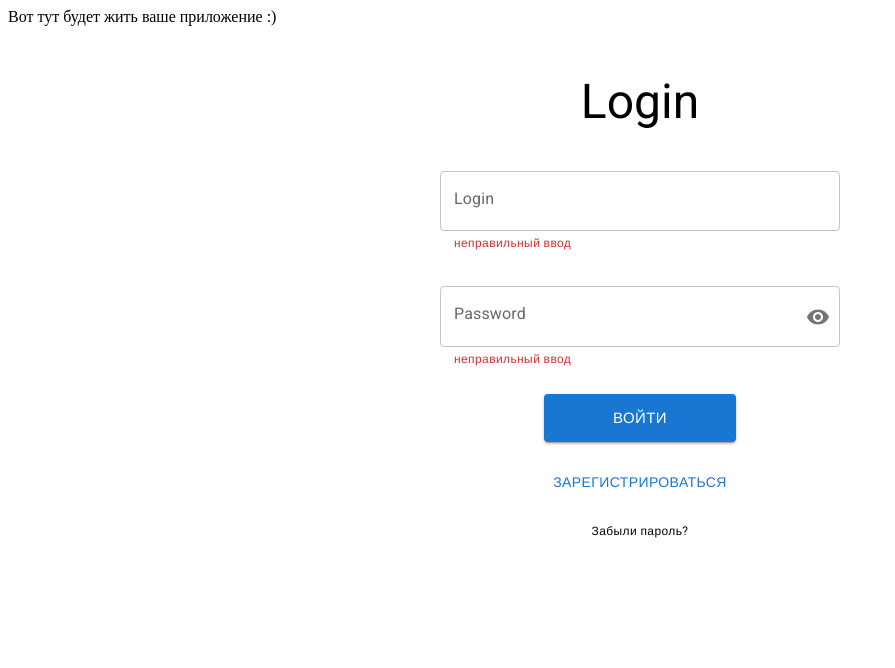
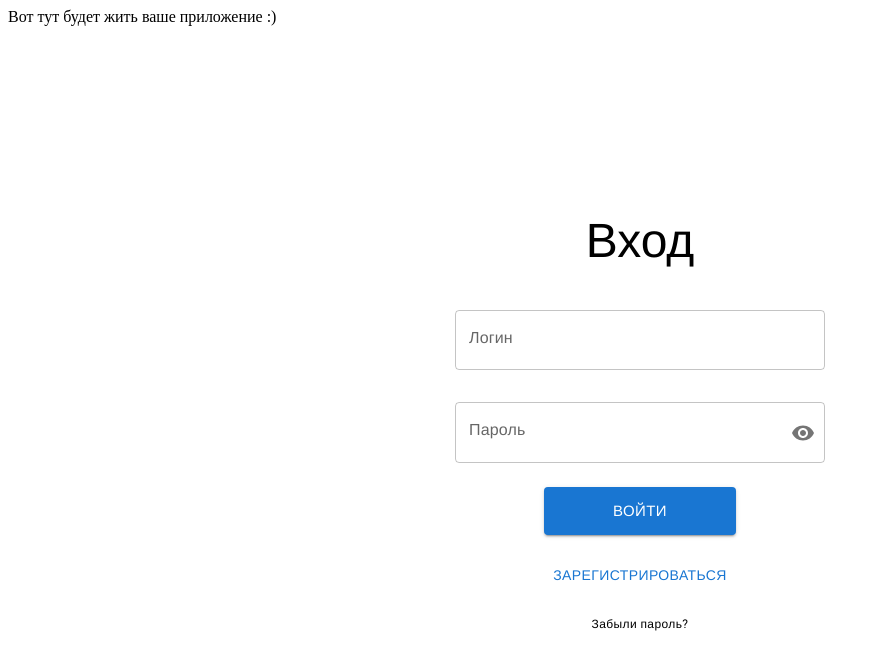
Before and after one commit to harlequin-plus/dreamteam_mf05, a React (Vite) app in the folder packages/client/: page / in a window 1280 px wide. Shown: the top 668 px of the page, without its empty margins (0-895 px from the left). Built offline with nearby package versions, Linux system fonts and the light colour scheme; a web font is replaced by a local one.

Commit message:
corrected linter comments

```diff
--- a/packages/client/src/App.tsx
+++ b/packages/client/src/App.tsx
@@ -1,6 +1,6 @@
 import { useEffect } from 'react'
 import './App.css'
-import LoginForm from './components/login-form/login-form'
+import LoginPage from './pages/Login-page'
 
 function App() {
   useEffect(() => {
@@ -16,7 +16,7 @@ function App() {
   return (
     <div className="App">
       Вот тут будет жить ваше приложение :)
-      <LoginForm />
+      <LoginPage />
     </div>
   )
 }
--- /dev/null
+++ b/packages/client/src/components/custom-formcontrol/customFormControl.tsx
@@ -0,0 +1,95 @@
+import { useState, SyntheticEvent } from 'react'
+import FormControl from '@mui/material/FormControl'
+import OutlinedInput from '@mui/material/OutlinedInput'
+import InputLabel from '@mui/material/InputLabel'
+import InputAdornment from '@mui/material/InputAdornment'
+import IconButton from '@mui/material/IconButton'
+import Visibility from '@mui/icons-material/Visibility'
+import VisibilityOff from '@mui/icons-material/VisibilityOff'
+import FormHelperText from '@mui/material/FormHelperText'
+import { validate } from '../../utils/validate'
+
+type OwnProps = {
+  id: string
+  isPassword: boolean
+  type: 'email' | 'tel' | 'text' | 'password'
+  name: 'first_name' | 'second_name' | 'login' | 'email' | 'password' | 'phone'
+  label: string
+  autoComplete:
+    | 'email'
+    | 'tel'
+    | 'password'
+    | 'login'
+    | 'first_name'
+    | 'second_name'
+  value: string
+  onChangeValue: (value: SyntheticEvent) => void
+  isErrorValue: boolean
+  onSetError: (isErrorValue: boolean) => void
+}
+
+export function CustomFormControl({
+  id,
+  isPassword,
+  type,
+  name,
+  label,
+  autoComplete,
+  value,
+  onChangeValue,
+  isErrorValue,
+  onSetError,
+}: OwnProps) {
+  const [showPassword, setShowPassword] = useState(false)
+  //   const [error, setError] = useState(false)
+  const [errorText, setErrorText] = useState('')
+
+  const onBlurHandle = (e: SyntheticEvent) => {
+    const target = e.target as HTMLInputElement
+    const { isNorm, errorText } = validate(name, target.value || '')
+
+    if (!isNorm) {
+      onSetError(true)
+      setErrorText(errorText)
+    }
+  }
+  const onFocusHandler = () => {
+    onSetError(false)
+    setErrorText('')
+  }
+
+  return (
+    <FormControl
+      sx={{ m: 1, minWidth: '18rem', width: '100%' }}
+      variant="outlined"
+      error={isErrorValue}>
+      <InputLabel htmlFor={id}>{label}</InputLabel>
+      <OutlinedInput
+        sx={{ fontSize: '1.2rem' }}
+        id={id}
+        type={isPassword ? (showPassword ? 'text' : 'password') : type}
+        name={name}
+        onBlur={e => onBlurHandle(e)}
+        onFocus={onFocusHandler}
+        onChange={onChangeValue}
+        value={value}
+        endAdornment={
+          isPassword && (
+            <InputAdornment position="end">
+              <IconButton
+                aria-label="toggle password visibility"
+                onClick={() => setShowPassword(showPassword => !showPassword)}
+                //   onMouseDown={handleMouseDownPassword}
+                edge="end">
+                {showPassword ? <VisibilityOff /> : <Visibility />}
+              </IconButton>
+            </InputAdornment>
+          )
+        }
+        label={label}
+        autoComplete={autoComplete}
+      />
+      {isErrorValue && <FormHelperText error>{errorText}</FormHelperText>}
+    </FormControl>
+  )
+}
--- /dev/null
+++ b/packages/client/src/components/form-wrapper/form-wrapper.tsx
@@ -0,0 +1,18 @@
+import Box from '@mui/material/Box'
+import { ReactNode } from 'react'
+
+type Props = {
+  children: ReactNode
+}
+export function FormWrapper({ children }: Props) {
+  return (
+    <Box
+      width="100wh"
+      height="100vh"
+      display="flex"
+      justifyContent="center"
+      alignItems="center">
+      {children}
+    </Box>
+  )
+}
--- a/packages/client/src/components/login-form/login-form.tsx
+++ b/packages/client/src/components/login-form/login-form.tsx
@@ -1,70 +1,72 @@
-import React, { useState } from 'react'
+import { useState, SyntheticEvent } from 'react'
+import { CustomFormControl } from '../custom-formcontrol/customFormControl'
 import Box from '@mui/material/Box'
-// import TextField from '@mui/material/TextField'
-import FormControl from '@mui/material/FormControl'
-import OutlinedInput from '@mui/material/OutlinedInput'
-import InputLabel from '@mui/material/InputLabel'
-import InputAdornment from '@mui/material/InputAdornment'
-import IconButton from '@mui/material/IconButton'
-import Visibility from '@mui/icons-material/Visibility'
-import VisibilityOff from '@mui/icons-material/VisibilityOff'
 import Typography from '@mui/material/Typography'
 import Button from '@mui/material/Button'
-import FormHelperText from '@mui/material/FormHelperText'
 
 export default function LoginForm() {
-  const [showPassword, setShowPassword] = useState(false)
+  const [loginValue, setLoginValue] = useState('')
+  const [loginError, setLoginError] = useState(false)
+  const [passwordValue, setPasswordValue] = useState('')
+  const [passwordError, setPasswordError] = useState(false)
+
+  const onChangeLoginValue = (e: SyntheticEvent) => {
+    const target = e.target as HTMLInputElement
+    setLoginValue(target.value)
+  }
+  const onChangePassValue = (e: SyntheticEvent) => {
+    const target = e.target as HTMLInputElement
+    setPasswordValue(target.value)
+  }
+  const onSubmitHandler = (e: SyntheticEvent) => {
+    e.preventDefault()
+    if (loginError || passwordError) return
+    console.log('логин:', loginValue, 'пароль:', passwordValue)
+    setLoginValue('')
+    setPasswordValue('')
+    setLoginError(false)
+    setPasswordError(false)
+  }
+
   return (
     <Box
       component="form"
       //   height={200}
-      //   width={200}
+      width={370}
       my={4}
       display="flex"
       flexDirection="column"
       alignItems="center"
       gap={2}
       p={2}
-      onSubmit={e => {
-        e.preventDefault()
-        console.log('submit')
-      }}>
+      onSubmit={onSubmitHandler}>
       <Typography variant="h3" gutterBottom>
-        Login
+        Вход
       </Typography>
-      <FormControl sx={{ m: 1, width: '25rem' }} variant="outlined">
-        <InputLabel htmlFor="login-in-loginform">Login</InputLabel>
-        <OutlinedInput
-          sx={{ fontSize: '1.2rem' }}
-          id="login-in-loginform"
-          type="text"
-          label="Login"
-          autoComplete="login"
-        />
-        <FormHelperText error>неправильный ввод</FormHelperText>
-      </FormControl>
-      <FormControl sx={{ m: 1, width: '25rem' }} variant="outlined">
-        <InputLabel htmlFor="outlined-adornment-password">Password</InputLabel>
-        <OutlinedInput
-          sx={{ fontSize: '1.2rem' }}
-          id="outlined-adornment-password"
-          type={showPassword ? 'text' : 'password'}
-          endAdornment={
-            <InputAdornment position="end">
-              <IconButton
-                aria-label="toggle password visibility"
-                onClick={() => setShowPassword(showPassword => !showPassword)}
-                //   onMouseDown={handleMouseDownPassword}
-                edge="end">
-                {showPassword ? <VisibilityOff /> : <Visibility />}
-              </IconButton>
-            </InputAdornment>
-          }
-          label="Password"
-          autoComplete="password"
-        />
-        <FormHelperText error>неправильный ввод</FormHelperText>
-      </FormControl>
+      <CustomFormControl
+        isPassword={false}
+        type="text"
+        name="login"
+        id="login-in-loginform"
+        label="Логин"
+        autoComplete="login"
+        value={loginValue}
+        onChangeValue={onChangeLoginValue}
+        isErrorValue={loginError}
+        onSetError={setLoginError}
+      />
+      <CustomFormControl
+        isPassword={true}
+        type="password"
+        name="password"
+        id="password-in-loginform"
+        label="Пароль"
+        autoComplete="password"
+        value={passwordValue}
+        onChangeValue={onChangePassValue}
+        isErrorValue={passwordError}
+        onSetError={setPasswordError}
+      />
       <Button
         type="submit"
         variant="contained"
--- /dev/null
+++ b/packages/client/src/pages/Login-page.tsx
@@ -0,0 +1,10 @@
+import { FormWrapper } from '../components/form-wrapper/form-wrapper'
+import LoginForm from '../components/login-form/login-form'
+
+export default function LoginPage() {
+  return (
+    <FormWrapper>
+      <LoginForm />
+    </FormWrapper>
+  )
+}
--- /dev/null
+++ b/packages/client/src/utils/validate.tsx
@@ -0,0 +1,58 @@
+export function validate(
+  name: string,
+  value: string
+): { isNorm: boolean; errorText: string } {
+  if (value.trim() === '') {
+    return {
+      isNorm: false,
+      errorText: 'Поле не должно быть пустым',
+    }
+  }
+  if (name === 'first_name' || name === 'second_name') {
+    const regexp = /^[A-ZА-ЯЁ]+([A-Za-zА-яЁа-яё-]+)*$/u
+    const isNorm = regexp.test(value)
+    return {
+      isNorm,
+      errorText: 'Имя и фамилия должны начинаться с заглавной буквы',
+    }
+  }
+  if (name === 'login') {
+    const regexp = /(?=^.{3,20}$)(\w*[a-zA-Z-_]\w*)/
+    const isNorm = regexp.test(value)
+    return {
+      isNorm,
+      errorText: 'Логин должен содержать от 3 до 20 латинских символов',
+    }
+  }
+  if (name === 'email') {
+    const regexp = /^([a-z0-9_.-]+)@([a-z0-9_.-]+)\.([a-z.]{2,6})$/u // /^([a-z0-9_\.-]+)@([a-z0-9_\.-]+)\.([a-z\.]{2,6})$/u проверить \.  no-useless-escape
+    const isNorm = regexp.test(value)
+    return { isNorm, errorText: 'Проверьте правильность email' }
+  }
+  if (name === 'password' || name === 'newPassword') {
+    const regexp = /(?=^.{8,40}$)(?=.*\d)(?=.*[A-ZА-ЯЁ])/
+    const isNorm = regexp.test(value)
+    return {
+      isNorm,
+      errorText:
+        'Пароль должен быть более 8 символов и содержать цифры и заглавные буквы',
+    }
+  }
+
+  if (name === 'phone') {
+    const regexp = /(?=^.{10,15}$)(^\+?\d+$)/
+    const isNorm = regexp.test(value)
+    return {
+      isNorm,
+      errorText: 'Проверьте правильность номера телефона',
+    }
+  }
+  // if (name === "chatName") {
+  //     if (value.trim() === "") return false;
+  // }
+
+  return {
+    isNorm: true,
+    errorText: '',
+  }
+}
```
